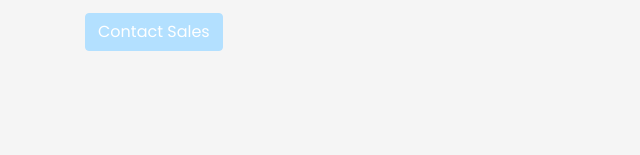
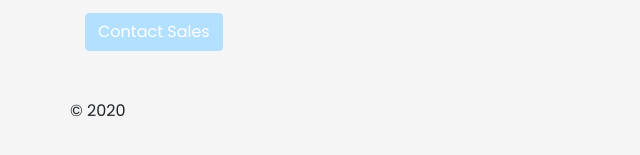
Before and after one commit to ondexus-com/website, a plain HTML site: page index.html in a window 1280 px wide. Shown: the part 3062-3217 px from the top of the page, 0-640 px from the left. Drawn offline with Linux system fonts and the light colour scheme.

Commit message:
dev update

```diff
--- a/index.html
+++ b/index.html
@@ -24,18 +24,18 @@
                         <img src="/static/img/logo_light.png">
                         ONDEXUS
                     </a>
+                    <!--
                     <button class="navbar-toggler" type="button" data-toggle="collapse" data-target="#navbarNavDropdown" aria-controls="navbarNavDropdown" aria-expanded="false" aria-label="Toggle navigation">
                         <span class="navbar-toggler-icon"></span>
                     </button>
                     <div class="collapse navbar-collapse justify-content-end" id="navbarNavDropdown">
                         <ul class="navbar-nav">
-                            <!--
                                 <li class="nav-item">
                                 <a class="nav-link" href="/contact.html">Contact</a>
                                 </li>
-                            -->
                         </ul>
                     </div>
+                    -->
                 </div>
             </nav>
 
@@ -165,6 +165,9 @@
                     </div>
                     <div class="col-md-5 mt-5 mt-lg-0"><img class="divider-image img-fluid" src="/static/img/team.jpg"></div>
                 </div>
+                <div class="row">
+                    <div class="mt-5">&copy; <script type="text/javascript">document.write(new Date().getFullYear());</script></div>
+                </div>
             </div>
         </div>
 
```
